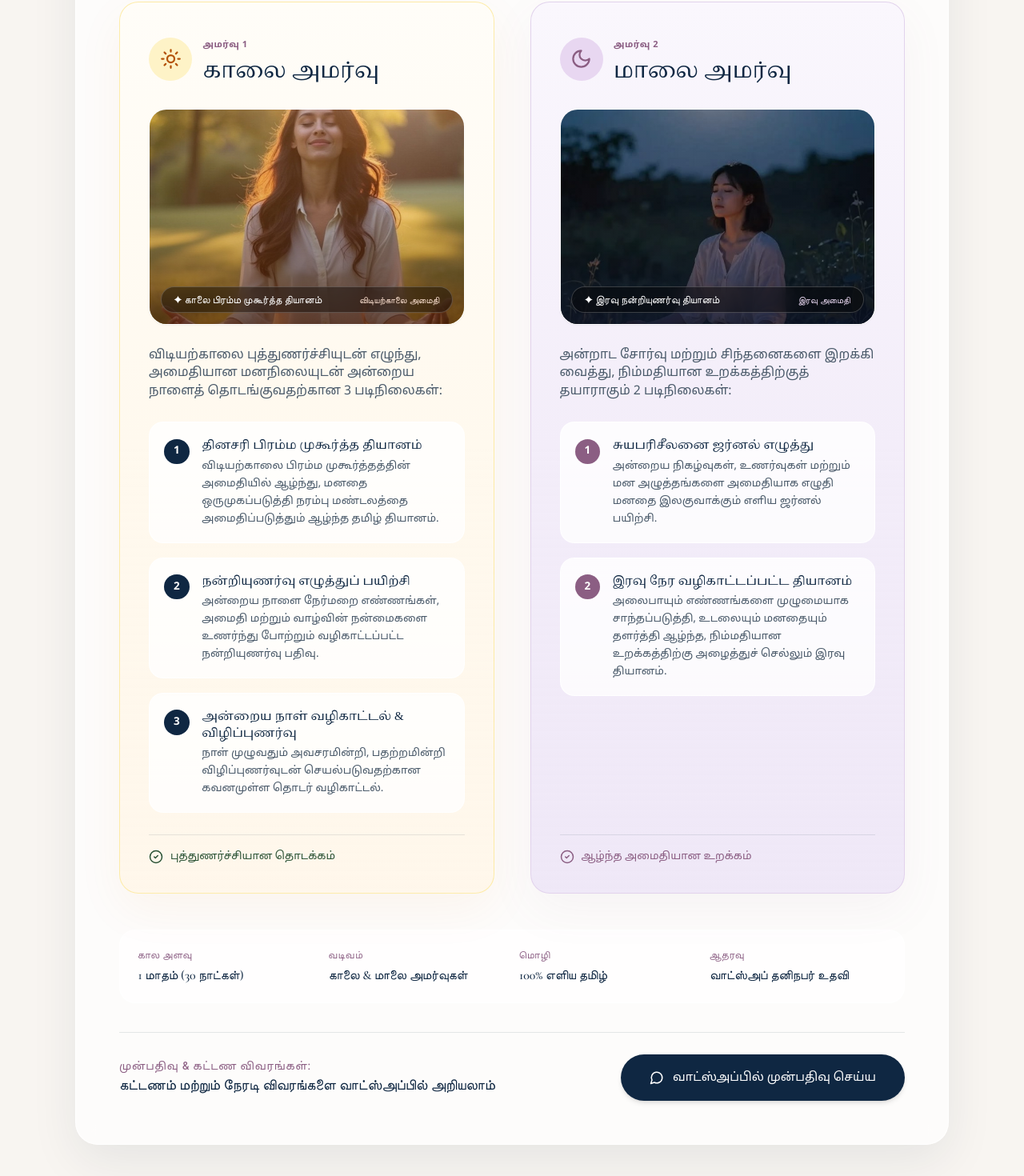
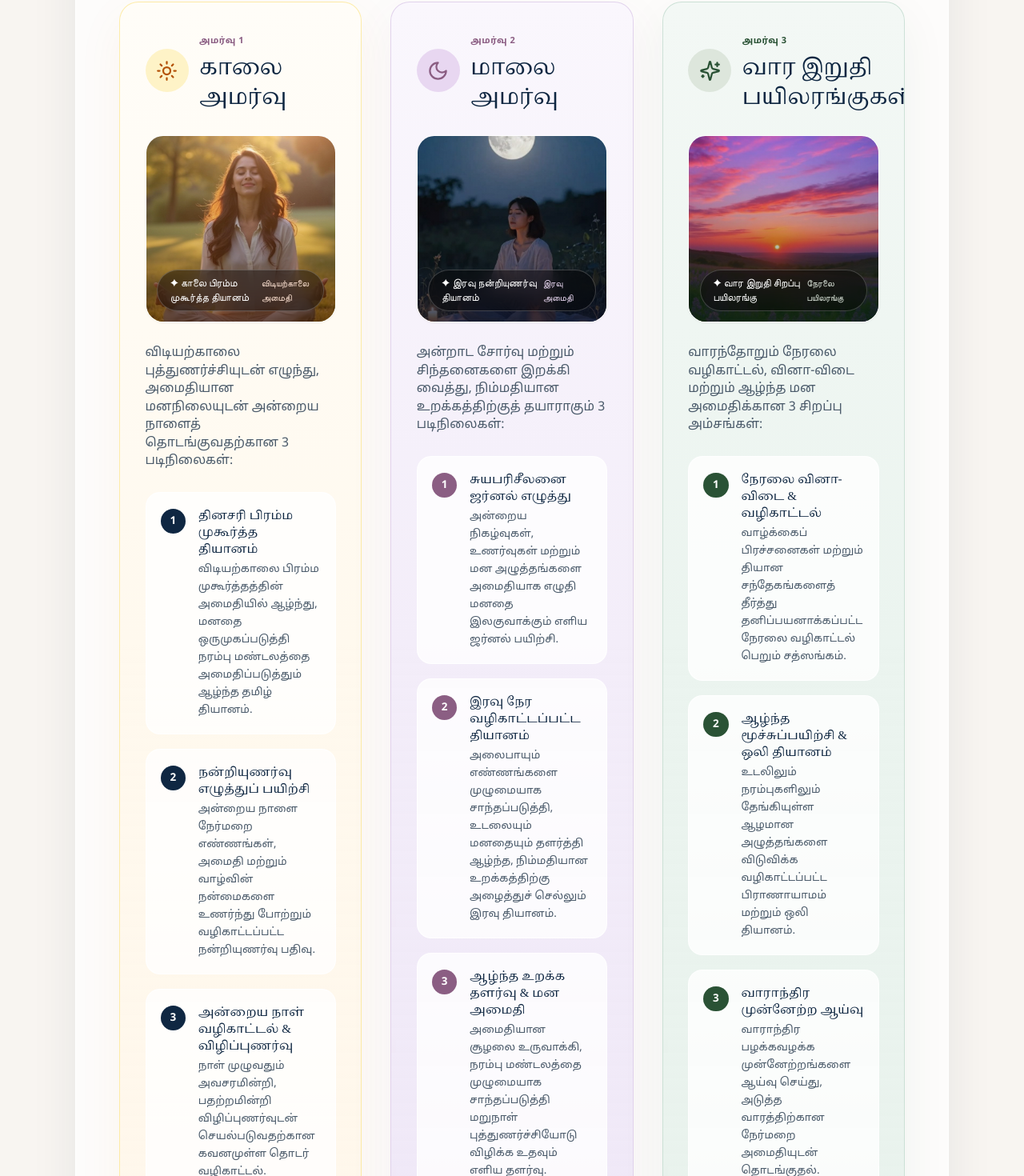
Before and after one commit to sridharis16042007-collab/peacebuddy-tamil, a Next.js app: page /programs in a window 1280 px wide. Shown: the part 888-2358 px from the top of the page at 80% size. Built offline with nearby package versions, Linux system fonts and the light colour scheme.

Commit message:
Add Weekend Workshops column to programs schedule with balanced 3-column editorial layout

```diff
--- a/app/programs/page.tsx
+++ b/app/programs/page.tsx
@@ -55,16 +55,16 @@ export default function ProgramsPage() {
               <span className="font-tamil-serif">
                 மாதாந்திர மாற்றப் பயிற்சி
                 <br />
-                <span className="italic font-serif text-[#8B5E83] text-[28px] sm:text-[44px]">
-                  (காலை & மாலை நேர அமர்வுகள்)
+                <span className="italic font-serif text-[#8B5E83] text-[26px] sm:text-[40px]">
+                  (காலை, மாலை & வார இறுதி பயிலரங்குகள்)
                 </span>
               </span>
             ) : (
               <>
                 Monthly Mindful Transformation
                 <br />
-                <span className="italic font-serif text-[#8B5E83] text-[28px] sm:text-[44px]">
-                  (Morning & Evening Sessions)
+                <span className="italic font-serif text-[#8B5E83] text-[26px] sm:text-[40px]">
+                  (Morning, Evening & Weekend Workshops)
                 </span>
               </>
             )}
@@ -96,16 +96,16 @@ export default function ProgramsPage() {
             <div className="flex items-center gap-2 px-4 py-2 rounded-full bg-white/80 border border-white/90 text-xs text-[#4A5A6A]">
               <Clock className="w-4 h-4 text-[#8B5E83]" />
               <span className="font-medium">
-                {lang === 'ta' ? 'தினசரி காலை & மாலை அமர்வுகள்' : 'Daily Morning & Evening Sessions'}
+                {lang === 'ta' ? 'தினசரி காலை, மாலை & வார இறுதி அமர்வுகள்' : 'Daily Morning, Evening & Weekend Sessions'}
               </span>
             </div>
           </div>
 
-          {/* SESSIONS GRID: Morning Session & Evening Session in Ordered Way */}
-          <div className="grid grid-cols-1 md:grid-cols-2 gap-8 lg:gap-10 my-10">
+          {/* SESSIONS GRID: Morning, Evening & Weekend Workshops in Ordered Way */}
+          <div className="grid grid-cols-1 md:grid-cols-2 lg:grid-cols-3 gap-6 lg:gap-8 my-10">
 
             {/* 1. MORNING SESSION */}
-            <div className="rounded-[24px] p-6 sm:p-8 bg-gradient-to-b from-[#FFFDF8] via-[#FFF9EE] to-[#FFF5E6]/80 border border-[#FDE68A]/70 shadow-[0_20px_60px_rgba(217,119,6,0.06)] flex flex-col justify-between relative overflow-hidden">
+            <div className="rounded-[24px] p-6 sm:p-7 bg-gradient-to-b from-[#FFFDF8] via-[#FFF9EE] to-[#FFF5E6]/80 border border-[#FDE68A]/70 shadow-[0_20px_60px_rgba(217,119,6,0.06)] flex flex-col justify-between relative overflow-hidden">
               <div>
                 {/* Session Header */}
                 <div className="flex items-center gap-3 mb-6">
@@ -123,12 +123,12 @@ export default function ProgramsPage() {
                 </div>
 
                 {/* Morning Session Visual Hero Image (Brahma Muhurtham Meditation) */}
-                <div className="relative w-full h-52 sm:h-60 rounded-[22px] overflow-hidden mb-6 shadow-sm border border-white/85 group">
+                <div className="relative w-full h-48 sm:h-52 rounded-[22px] overflow-hidden mb-6 shadow-sm border border-white/85 group">
                   <Image
                     src="/assets/morning-garden-meditation.jpg"
                     alt="Morning Brahma Muhurtham Meditation and Gratitude"
                     fill
-                    sizes="(max-width: 768px) 100vw, 550px"
+                    sizes="(max-width: 768px) 100vw, 400px"
                     className="object-cover group-hover:scale-105 transition-transform duration-700"
                     priority
                   />
@@ -219,7 +219,7 @@ export default function ProgramsPage() {
             </div>
 
             {/* 2. EVENING SESSION */}
-            <div className="rounded-[24px] p-6 sm:p-8 bg-gradient-to-b from-[#FAF7FD] via-[#F3EDF9] to-[#EBE2F5]/80 border border-[#E0D0EB]/90 shadow-[0_20px_60px_rgba(139,94,131,0.06)] flex flex-col justify-between relative overflow-hidden">
+            <div className="rounded-[24px] p-6 sm:p-7 bg-gradient-to-b from-[#FAF7FD] via-[#F3EDF9] to-[#EBE2F5]/80 border border-[#E0D0EB]/90 shadow-[0_20px_60px_rgba(139,94,131,0.06)] flex flex-col justify-between relative overflow-hidden">
               <div>
                 {/* Session Header */}
                 <div className="flex items-center gap-3 mb-6">
@@ -237,12 +237,12 @@ export default function ProgramsPage() {
                 </div>
 
                 {/* Evening Session Visual Hero Image (Night Gratitude Meditation) */}
-                <div className="relative w-full h-52 sm:h-60 rounded-[22px] overflow-hidden mb-6 shadow-sm border border-white/85 group">
+                <div className="relative w-full h-48 sm:h-52 rounded-[22px] overflow-hidden mb-6 shadow-sm border border-white/85 group">
                   <Image
                     src="/assets/evening-moonlight-journal.jpg"
                     alt="Night Gratitude Meditation and Reflection"
                     fill
-                    sizes="(max-width: 768px) 100vw, 550px"
+                    sizes="(max-width: 768px) 100vw, 400px"
                     className="object-cover group-hover:scale-105 transition-transform duration-700"
                     priority
                   />
@@ -261,8 +261,8 @@ export default function ProgramsPage() {
 
                 <p className="text-xs sm:text-sm text-[#4A5A6A] mb-6 leading-relaxed">
                   {lang === 'ta'
-                    ? 'அன்றாட சோர்வு மற்றும் சிந்தனைகளை இறக்கி வைத்து, நிம்மதியான உறக்கத்திற்குத் தயாராகும் 2 படிநிலைகள்:'
-                    : 'Decompress from the day’s stress and ease into deep, tranquil rest with these 2 ordered evening steps:'}
+                    ? 'அன்றாட சோர்வு மற்றும் சிந்தனைகளை இறக்கி வைத்து, நிம்மதியான உறக்கத்திற்குத் தயாராகும் 3 படிநிலைகள்:'
+                    : 'Decompress from the day’s stress and ease into deep, tranquil rest with these 3 ordered evening steps:'}
                 </p>
 
                 {/* Ordered Steps List */}
@@ -304,12 +304,144 @@ export default function ProgramsPage() {
                       </p>
                     </div>
                   </div>
+
+                  {/* Step 3: Somatic Wind-down & Restful Sleep Sanctuary */}
+                  <div className="flex items-start gap-3.5 p-4 rounded-[18px] bg-white/80 border border-white/90 shadow-xs">
+                    <span className="w-7 h-7 rounded-full bg-[#8B5E83] text-white text-xs font-bold flex items-center justify-center flex-shrink-0 mt-0.5 shadow-xs">
+                      3
+                    </span>
+                    <div>
+                      <h4 className="text-[15px] font-serif font-medium text-[#0F2742]">
+                        {lang === 'ta'
+                          ? 'ஆழ்ந்த உறக்க தளர்வு & மன அமைதி'
+                          : 'Somatic Wind-down & Sleep Sanctuary'}
+                      </h4>
+                      <p className="text-xs text-[#4A5A6A] mt-1 leading-relaxed">
+                        {lang === 'ta'
+                          ? 'அமைதியான சூழலை உருவாக்கி, நரம்பு மண்டலத்தை முழுமையாக சாந்தப்படுத்தி மறுநாள் புத்துணர்ச்சியோடு விழிக்க உதவும் எளிய தளர்வு.'
+                          : 'Gentle nervous system down-regulation to quiet racing thoughts and ease into deep, restorative sleep effortlessly.'}
+                      </p>
+                    </div>
+                  </div>
                 </div>
               </div>
 
               <div className="mt-6 pt-4 border-t border-[#0F2742]/10 flex items-center gap-2 text-xs text-[#8B5E83] font-medium">
                 <CheckCircle2 className="w-4 h-4 text-[#8B5E83]" />
                 <span>{lang === 'ta' ? 'ஆழ்ந்த அமைதியான உறக்கம்' : 'Restorative, peaceful sleep'}</span>
+              </div>
+            </div>
+
+            {/* 3. WEEKEND WORKSHOPS */}
+            <div className="rounded-[24px] p-6 sm:p-7 bg-gradient-to-b from-[#F3F8F5] via-[#EBF4EF] to-[#E3EFE8]/80 border border-[#C5DDD0]/80 shadow-[0_20px_60px_rgba(42,82,53,0.06)] flex flex-col justify-between relative overflow-hidden md:col-span-2 lg:col-span-1">
+              <div>
+                {/* Session Header */}
+                <div className="flex items-center gap-3 mb-6">
+                  <div className="p-3 rounded-full bg-[#DDE6DC] text-[#2A5235] flex-shrink-0">
+                    <Sparkles className="w-6 h-6" />
+                  </div>
+                  <div>
+                    <span className="text-[11px] font-semibold uppercase tracking-wider text-[#2A5235]">
+                      {lang === 'ta' ? 'அமர்வு 3' : 'Session 3'}
+                    </span>
+                    <h3 className="text-xl sm:text-2xl font-serif font-medium text-[#0F2742]">
+                      {lang === 'ta' ? 'வார இறுதி பயிலரங்குகள்' : 'Weekend Workshops'}
+                    </h3>
+                  </div>
+                </div>
+
+                {/* Weekend Session Visual Hero Image (Live Masterclasses & Healing) */}
+                <div className="relative w-full h-48 sm:h-52 rounded-[22px] overflow-hidden mb-6 shadow-sm border border-white/85 group">
+                  <Image
+                    src="/assets/sunset-serenity.jpg"
+                    alt="Weekend Workshops, Live Q&A and Somatic Breathwork"
+                    fill
+                    sizes="(max-width: 768px) 100vw, 400px"
+                    className="object-cover group-hover:scale-105 transition-transform duration-700"
+                  />
+                  <div className="absolute inset-0 bg-gradient-to-t from-[#0A2612]/75 via-[#1C3D26]/20 to-transparent pointer-events-none" />
+
+                  {/* Photo Title */}
+                  <div className="absolute bottom-3 left-3 right-3 flex items-center justify-between text-white text-xs px-3.5 py-1.5 rounded-full bg-black/40 backdrop-blur-md border border-white/20">
+                    <span className="font-serif font-medium text-[13px]">
+                      ✦ {lang === 'ta' ? 'வார இறுதி சிறப்பு பயிலரங்கு' : 'Weekend Healing Masterclass'}
+                    </span>
+                    <span className="text-[11px] text-[#DDE6DC] font-sans">
+                      {lang === 'ta' ? 'நேரலை பயிலரங்கு' : 'Weekly Live Immersion'}
+                    </span>
+                  </div>
+                </div>
+
+                <p className="text-xs sm:text-sm text-[#4A5A6A] mb-6 leading-relaxed">
+                  {lang === 'ta'
+                    ? 'வாரந்தோறும் நேரலை வழிகாட்டல், வினா-விடை மற்றும் ஆழ்ந்த மன அமைதிக்கான 3 சிறப்பு அம்சங்கள்:'
+                    : 'Deepen your transformation with interactive weekend intensives and mentor guidance:'}
+                </p>
+
+                {/* Ordered Steps List */}
+                <div className="space-y-4">
+                  {/* Step 1: Live Interactive Q&A */}
+                  <div className="flex items-start gap-3.5 p-4 rounded-[18px] bg-white/80 border border-white/90 shadow-xs">
+                    <span className="w-7 h-7 rounded-full bg-[#2A5235] text-white text-xs font-bold flex items-center justify-center flex-shrink-0 mt-0.5 shadow-xs">
+                      1
+                    </span>
+                    <div>
+                      <h4 className="text-[15px] font-serif font-medium text-[#0F2742]">
+                        {lang === 'ta'
+                          ? 'நேரலை வினா-விடை & வழிகாட்டல்'
+                          : 'Live Interactive Q&A & Mentoring'}
+                      </h4>
+                      <p className="text-xs text-[#4A5A6A] mt-1 leading-relaxed">
+                        {lang === 'ta'
+                          ? 'வாழ்க்கைப் பிரச்சனைகள் மற்றும் தியான சந்தேகங்களைத் தீர்த்து தனிப்பயனாக்கப்பட்ட நேரலை வழிகாட்டல் பெறும் சத்ஸங்கம்.'
+                          : 'Open group Satsang to resolve personal life dilemmas, deepen meditation, and receive direct 1-on-1 guidance.'}
+                      </p>
+                    </div>
+                  </div>
+
+                  {/* Step 2: Somatic Breathwork & Sound Healing */}
+                  <div className="flex items-start gap-3.5 p-4 rounded-[18px] bg-white/80 border border-white/90 shadow-xs">
+                    <span className="w-7 h-7 rounded-full bg-[#2A5235] text-white text-xs font-bold flex items-center justify-center flex-shrink-0 mt-0.5 shadow-xs">
+                      2
+                    </span>
+                    <div>
+                      <h4 className="text-[15px] font-serif font-medium text-[#0F2742]">
+                        {lang === 'ta'
+                          ? 'ஆழ்ந்த மூச்சுப்பயிற்சி & ஒலி தியானம்'
+                          : 'Somatic Breathwork & Sound Bath'}
+                      </h4>
+                      <p className="text-xs text-[#4A5A6A] mt-1 leading-relaxed">
+                        {lang === 'ta'
+                          ? 'உடலிலும் நரம்புகளிலும் தேங்கியுள்ள ஆழமான அழுத்தங்களை விடுவிக்க வழிகாட்டப்பட்ட பிராணாயாமம் மற்றும் ஒலி தியானம்.'
+                          : 'Therapeutic pranayama and resonance sound frequencies to release stored stress and emotional blocks.'}
+                      </p>
+                    </div>
+                  </div>
+
+                  {/* Step 3: Weekly Habit Review & Accountability */}
+                  <div className="flex items-start gap-3.5 p-4 rounded-[18px] bg-white/80 border border-white/90 shadow-xs">
+                    <span className="w-7 h-7 rounded-full bg-[#2A5235] text-white text-xs font-bold flex items-center justify-center flex-shrink-0 mt-0.5 shadow-xs">
+                      3
+                    </span>
+                    <div>
+                      <h4 className="text-[15px] font-serif font-medium text-[#0F2742]">
+                        {lang === 'ta'
+                          ? 'வாராந்திர முன்னேற்ற ஆய்வு'
+                          : 'Weekly Habit Review & Accountability'}
+                      </h4>
+                      <p className="text-xs text-[#4A5A6A] mt-1 leading-relaxed">
+                        {lang === 'ta'
+                          ? 'வாராந்திர பழக்கவழக்க முன்னேற்றங்களை ஆய்வு செய்து, அடுத்த வாரத்திற்கான நேர்மறை அமைதியுடன் தொடங்குதல்.'
+                          : 'Milestone check-ins, mindful group reflection, and setting conscious intentions for the coming week.'}
+                      </p>
+                    </div>
+                  </div>
+                </div>
+              </div>
+
+              <div className="mt-6 pt-4 border-t border-[#0F2742]/10 flex items-center gap-2 text-xs text-[#2A5235] font-medium">
+                <CheckCircle2 className="w-4 h-4 text-[#2A5235]" />
+                <span>{lang === 'ta' ? 'வாராந்திர முழுமையான வளர்ச்சி' : 'Transformational weekend growth'}</span>
               </div>
             </div>
 
@@ -326,7 +458,7 @@ export default function ProgramsPage() {
             <div className="flex flex-col">
               <span className="text-[11px] uppercase tracking-wider text-[#8B5E83]">{lang === 'ta' ? 'வடிவம்' : 'Format'}</span>
               <strong className="text-sm text-[#0F2742] font-serif font-medium mt-0.5">
-                {lang === 'ta' ? 'காலை & மாலை அமர்வுகள்' : 'Morning & Evening'}
+                {lang === 'ta' ? 'காலை, மாலை & வார இறுதி' : 'Morning, Evening & Weekends'}
               </strong>
             </div>
             <div className="flex flex-col">
```
